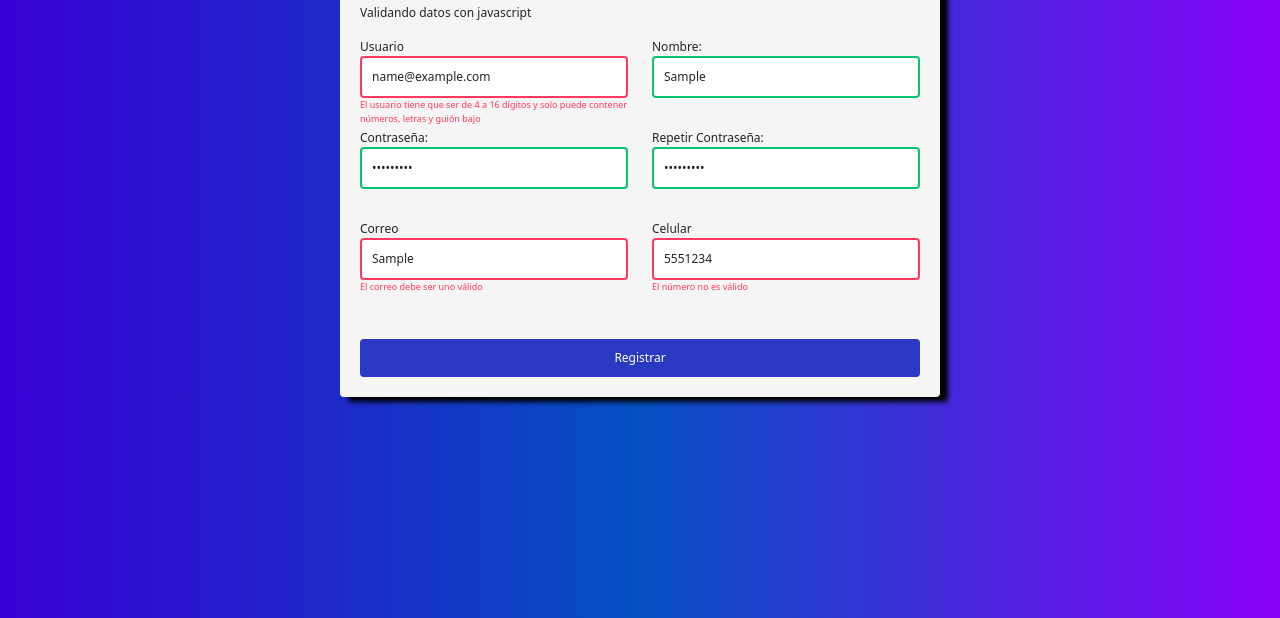
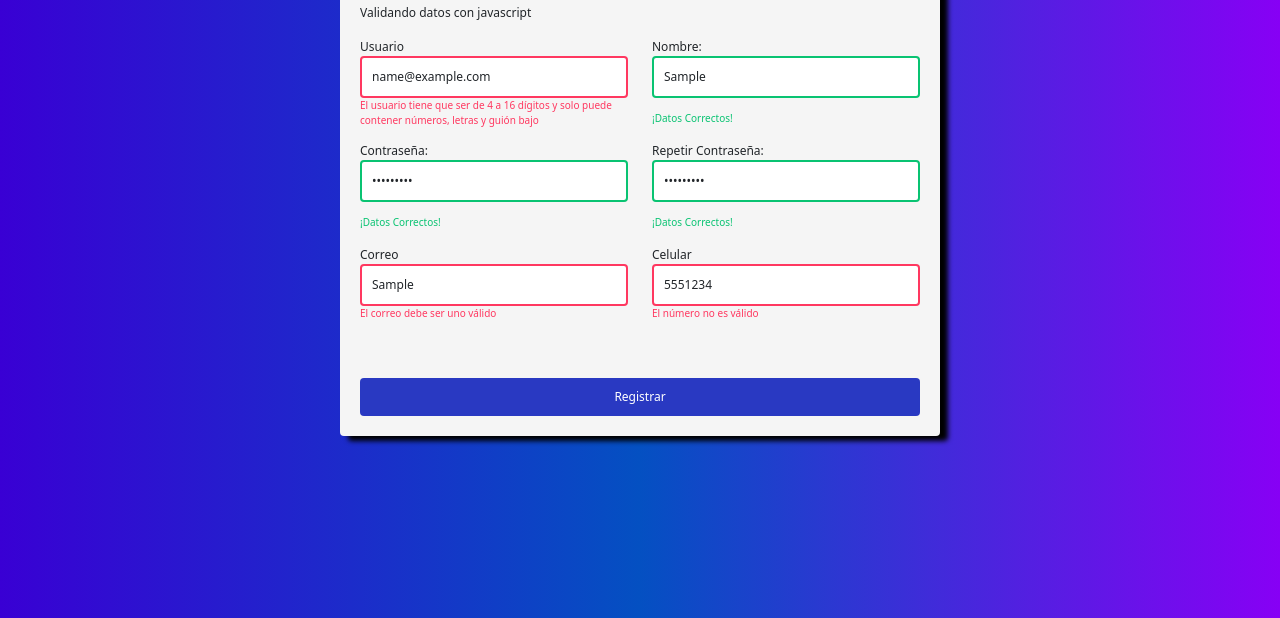
Before and after one commit to alesslu/Sesion06Java, a plain HTML site: page index.html in a window 1280 px wide. Both pictures are taken after typing "name@example.com", "Sample", "Sample123", "Sample123", "Sample", "5551234" into the empty fields and a click on the button "Registrar". Shown: the part 182-800 px from the top of the page. Drawn offline with nearby package versions, Linux system fonts and the light colour scheme.

Commit message:
aumentando los datos correctos

```diff
--- a/estilos.css
+++ b/estilos.css
@@ -45,6 +45,11 @@ body {
     outline: 0;
 }
 
+.input-control .valido {
+    color: #09c372;
+    font-size: 10px;
+    height: 13px;
+}
 .input-control.valido input {
     border-color: #09c372;
 }
@@ -55,6 +60,6 @@ body {
 
 .input-control .error {
     color: #ff3860;
-    font-size: 9px;
+    font-size: 10px;
     height: 13px;
 }
--- a/index.html
+++ b/index.html
@@ -2,7 +2,7 @@
 <html lang="en">
 
 <head>
-    <title>Bootstrap Example</title>
+    <title>Formulario</title>
     <meta charset="utf-8">
     <meta name="viewport" content="width=device-width, initial-scale=1">
     <link href="https://cdn.jsdelivr.net/npm/bootstrap@5.2.3/dist/css/bootstrap.min.css" rel="stylesheet">
@@ -23,6 +23,7 @@
                         <label for="usuario">Usuario</label>
                         <input type="text" id="usuario" class="form-control" placeholder="Usuario" name="email">
                         <div class="error"></div>
+                        <div class="valido"></div>
                     </div>
                 </div>
                 <div class="col">
@@ -30,6 +31,7 @@
                         <label for="nombre">Nombre:</label>
                         <input type="text" id="nombre" class="form-control" placeholder="Nombre Completo" name="nombre">
                         <div class="error"></div>
+                        <div class="valido"></div>
                     </div>
                 </div>
             </div>
@@ -40,6 +42,7 @@
                         <label for="password">Contraseña:</label>
                         <input type="password" id="password" class="form-control" placeholder="Contraseña" name="password">
                         <div class="error"></div>
+                        <div class="valido"></div>
                     </div>
                 </div>
                 <div class="col">
@@ -48,6 +51,7 @@
                         <input type="password" id="password2" class="form-control" placeholder="Repita Contraseña"
                         name="pswd2">
                         <div class="error"></div>
+                        <div class="valido"></div>
                     </div>
                 </div>
             </div>
@@ -59,6 +63,7 @@
                         <input type="text" id="correo" class="form-control" placeholder="Correo electrónico"
                         name="correo">
                         <div class="error"></div>
+                        <div class="valido"></div>
                     </div>
                 </div>
                 <div class="col">
@@ -67,6 +72,7 @@
                         <input type="tel" id="celular" class="form-control" placeholder="Celular"
                         name="celular">
                         <div class="error"></div>
+                        <div class="valido"></div>
                     </div>
                 </div>
             </div>
--- a/script.js
+++ b/script.js
@@ -15,19 +15,26 @@ form.addEventListener('submit', e => {
 const setError = (element, message) => {
     const inputControl = element.parentElement;
     const errorDisplay = inputControl.querySelector('.error');
+    const validoDisplay = inputControl.querySelector('.valido');
 
+    errorDisplay.innerText = ' ';
+    validoDisplay.innerText = ' ';
     errorDisplay.innerText = message;
     inputControl.classList.add('error');
     inputControl.classList.remove('valido')
 }
 
-const setSuccess = element => {
+const setSuccess = (element,message) => {
     const inputControl = element.parentElement;
     const errorDisplay = inputControl.querySelector('.error');
+    const validoDisplay = inputControl.querySelector('.valido');
 
-    errorDisplay.innerText = '';
+    errorDisplay.innerText = ' ';
+    validoDisplay.innerText = ' ';
+    validoDisplay.innerText = message;
+    inputControl.classList.remove('error');
     inputControl.classList.add('valido');
-    inputControl.classList.remove('error');
+
 };
 
 const validarcorreo = email => {
@@ -60,7 +67,7 @@ const validateInputs = () => {
         setError(username, 'El usuario tiene que ser de 4 a 16 dígitos y solo puede contener números, letras y guión bajo')
     }
     else {
-        setSuccess(username);
+        setSuccess(username, '¡Datos Correctos!');
     }
 
     //validando nombre
@@ -70,7 +77,7 @@ const validateInputs = () => {
         setError(nombre, 'Ingrese un nombre válido')
     }
     else {
-        setSuccess(nombre);
+        setSuccess(nombre, '¡Datos Correctos!');
     }
 
     //validando correo
@@ -79,7 +86,7 @@ const validateInputs = () => {
     } else if (!validarcorreo(emailValue)) {
         setError(email, 'El correo debe ser uno válido');
     } else {
-        setSuccess(email);
+        setSuccess(email,'¡Datos Correctos!');
     }
 
     //validando celular
@@ -88,7 +95,7 @@ const validateInputs = () => {
     } else if (!validarcelular(celularValue)) {
         setError(celular, 'El número no es válido');
     } else {
-        setSuccess(celular);
+        setSuccess(celular,'¡Datos Correctos!');
     }
 
     //validando contraseña
@@ -97,7 +104,7 @@ const validateInputs = () => {
     } else if (passwordValue.length < 8 ) {
         setError(password, 'La contraseña debe tener al menos 8 dígitos')
     } else {
-        setSuccess(password);
+        setSuccess(password,'¡Datos Correctos!');
     }
 
     //validando contraseña repetida
@@ -106,7 +113,7 @@ const validateInputs = () => {
     } else if (password2Value !== passwordValue) {
         setError(password2, "Ambas contraseñas deben coincidir");
     } else {
-        setSuccess(password2);
+        setSuccess(password2,'¡Datos Correctos!');
     }
 
 };
```
